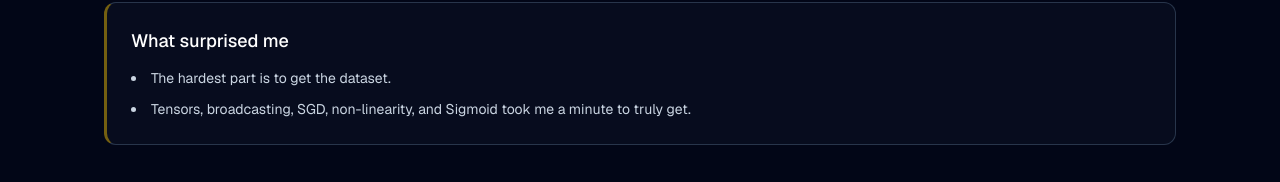
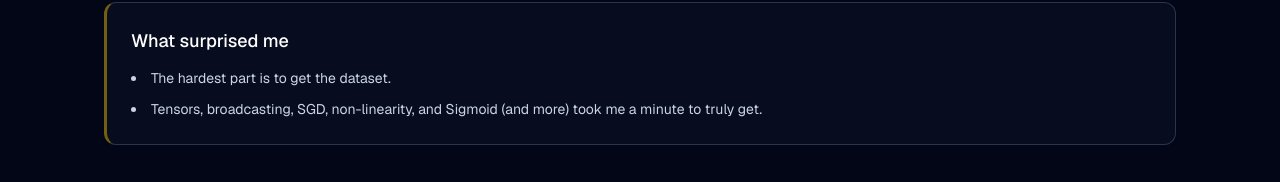
Before and after one commit to nathanhirsch/vitrine, a Next.js app: page /ai-labs/fastai in a window 1280 px wide. Shown: the part 1023-1205 px from the top of the page. Built offline with nearby package versions, Linux system fonts and the light colour scheme.

Commit message:
Add (and more) to What surprised me bullet

```diff
--- a/src/app/ai-labs/fastai/page.tsx
+++ b/src/app/ai-labs/fastai/page.tsx
@@ -105,7 +105,7 @@ export default function FastAIPage() {
       <WhatSurprisedMeCard>
         <ul className="list-disc list-inside space-y-2">
           <li>The hardest part is to get the dataset.</li>
-          <li>Tensors, broadcasting, SGD, non-linearity, and Sigmoid took me a minute to truly get.</li>
+          <li>Tensors, broadcasting, SGD, non-linearity, and Sigmoid (and more) took me a minute to truly get.</li>
         </ul>
       </WhatSurprisedMeCard>
 
```
